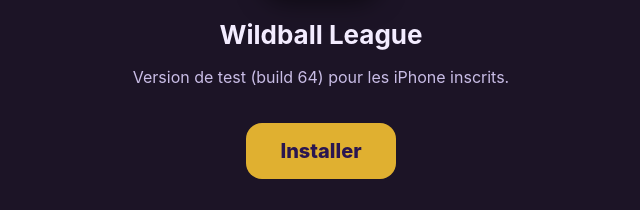
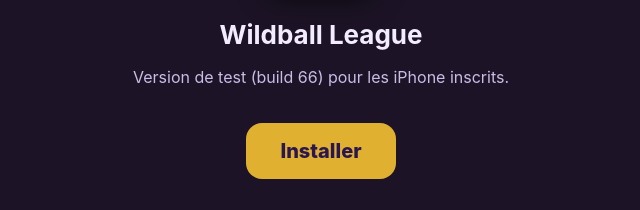
Before and after one commit to loicmentaliste-ctrl/lorosgames-site, a plain HTML site: page wildball-test/index.html in a window 1280 px wide. Shown: the part 324-534 px from the top of the page, 319-959 px from the left. Drawn offline with Linux system fonts and the light colour scheme.

Commit message:
Lien de test Wildball : build 66 (tutoriel raccourci)
Co-Authored-By: Claude Opus 5 <noreply@anthropic.com>

```diff
--- a/wildball-test/index.html
+++ b/wildball-test/index.html
@@ -21,7 +21,7 @@
 <main>
   <img src="icone512.png" alt="">
   <h1>Wildball League</h1>
-  <p>Version de test (build 64) pour les iPhone inscrits.</p>
+  <p>Version de test (build 66) pour les iPhone inscrits.</p>
   <a class="bouton" href="itms-services://?action=download-manifest&amp;url=https://lorosgames.com/wildball-test/manifest.plist">Installer</a>
   <p><small>À ouvrir dans Safari sur l'iPhone. L'installation remplace l'ancienne version et garde la partie en cours.</small></p>
 </main>
```
Also changed, not shown: 1 other file.
